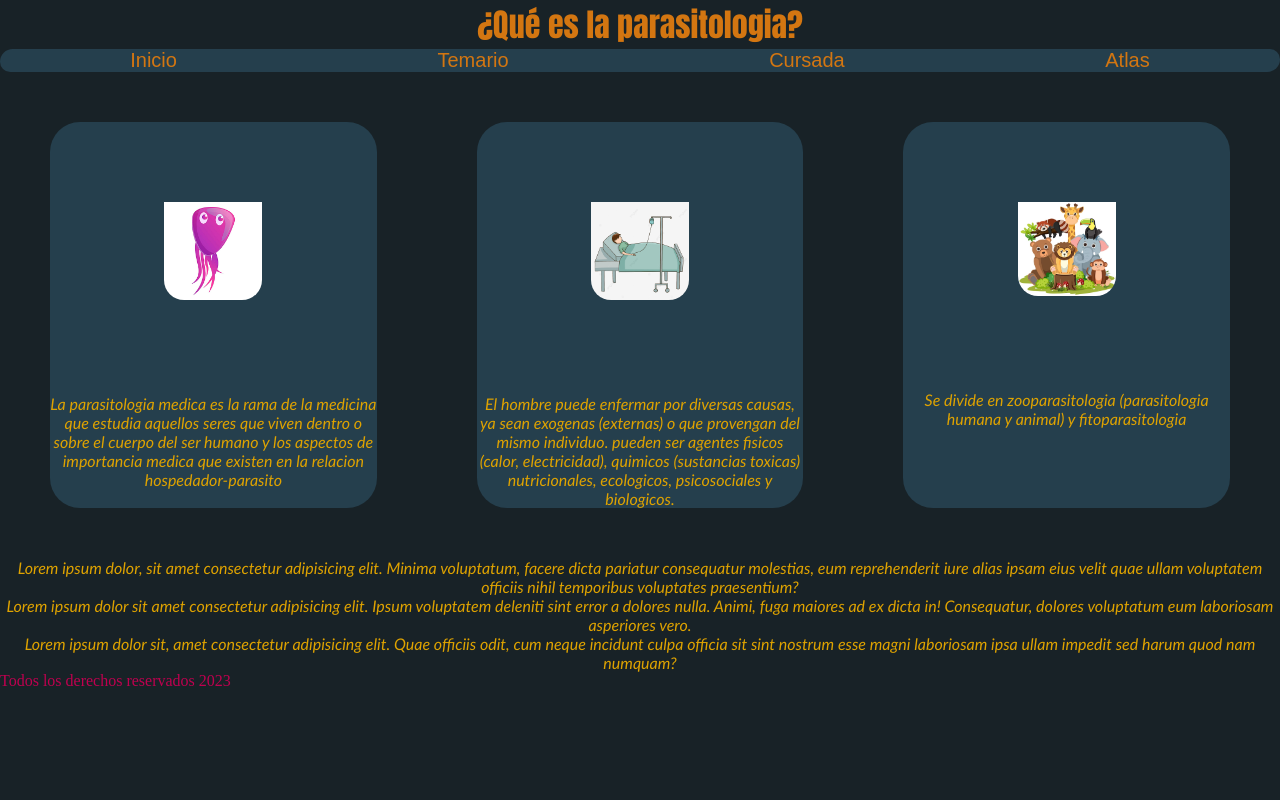
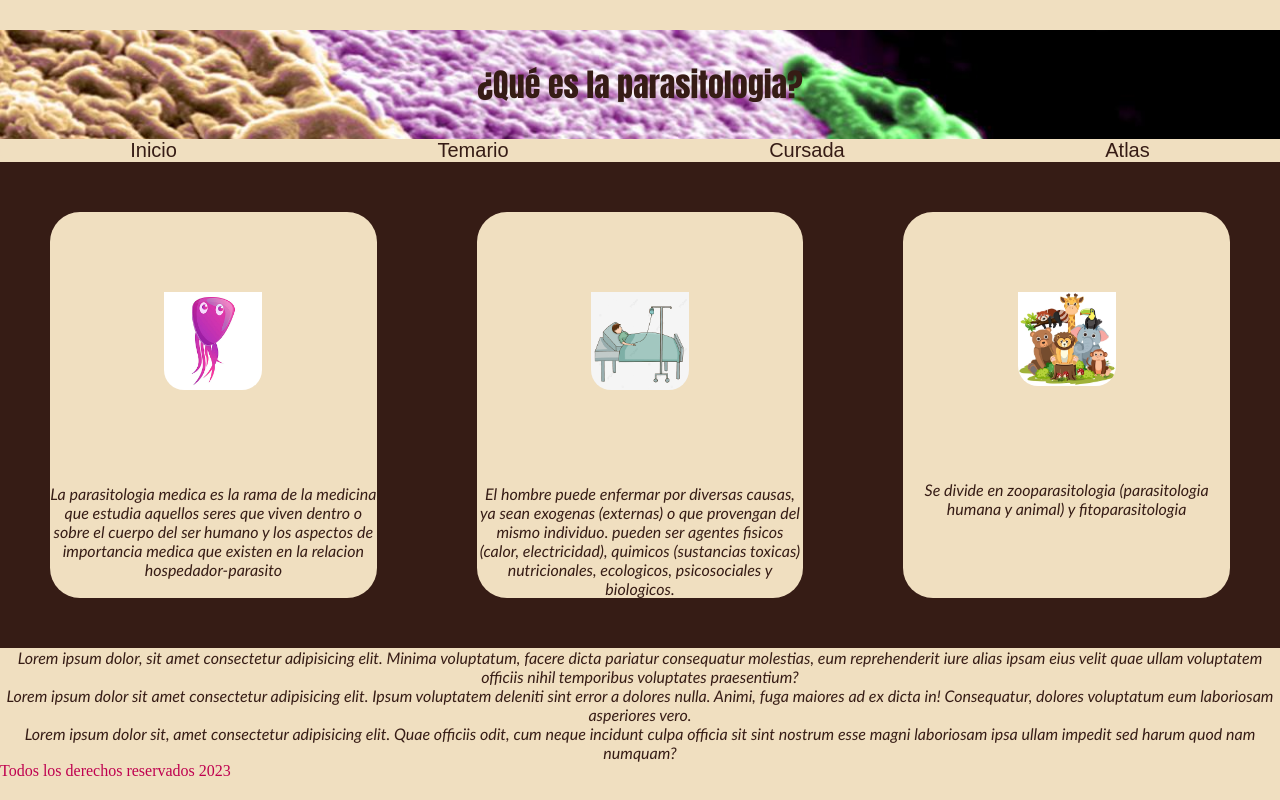
Before and after one commit to EstebanToledo452/PF-ToledoContreras, a website: page index.html in a window 1280 px wide. Drawn offline with Linux system fonts and the light colour scheme; files whose address does not match are found by name.

Commit message:
agregado sass y colores

```diff
--- /dev/null
+++ b/sass/main.scss
@@ -0,0 +1,13 @@
+header {
+    margin: 15px;
+
+h1 {
+    font-family: impact, sans-serif;
+    font-weight: 200;
+    text-align: center;
+    color: #d37611;
+    border-radius: 60px;
+
+}
+
+}
--- a/style.css
+++ b/style.css
@@ -13,7 +13,7 @@
 /* BODY */
 
 body {
-    background-color: #182227;
+    background-color: #f0dfc0;
 
 
 }
@@ -22,7 +22,7 @@ body p {
     font-family: 'Trebuchet MS', 'Lucida Sans Unicode', 'Lucida Grande', 'Lucida Sans', Arial, sans-serif;
     font-style: oblique;
     text-align: center;
-    color: #dfa300;
+    color: #361c15  ;
 }
 
 body nav {
@@ -35,7 +35,7 @@ display: inline-block;
 }
 
 body nav ul a {
-    color: #d37611;
+    color: #361c15;
     text-decoration: none;
     font-size: 20px;
     font-family: sans-serif;
@@ -94,7 +94,7 @@ header p {
     font-family: 'Trebuchet MS', 'Lucida Sans Unicode', 'Lucida Grande', 'Lucida Sans', Arial, sans-serif;
     font-style: oblique;
     text-align: center;
-    color: #dfa300;
+    color: #361c15;
 
 }
 
@@ -114,11 +114,19 @@ header img {
     flex-direction: row;
     justify-content: center;
     justify-content: space-around ;
-    background-color: #253f4d;
-    border-radius: 500px 400px;
+    background-color: #f0dfc0;
+    border-radius: 12px 11px;
 
+}
 
-
+.NavigationTwo{
+    display: flex;
+    flex-direction: row;
+    justify-content: center;
+    justify-content: space-around ;
+    background-color: #361c15;
+    border-radius: 12px 11px;
+    text-decoration-color: #f0dfc0;
 }
 
 .CajitasUwu{
@@ -128,7 +136,7 @@ header img {
     column-gap: 100px;
     row-gap: 50px;
     padding: 50px;
-    background-color: #182227;
+    background-color: #361c15;
 }
 
 .flexor{
@@ -136,7 +144,7 @@ header img {
     display:flexbox;
     align-items: center;
     justify-content: center;
-    background-color: #253f4d;
+    background-color: #f0dfc0;
     border-radius: 30px;
     size-adjust: 1fr;
 }
@@ -156,9 +164,15 @@ header img {
 
 .titulo-para {
     font-family: impact, sans-serif;
-    font-weight: 200;
+    font-weight: 500;
     text-align: center;
-    color: #d37611;
+    color:#361c15;
+    margin-top: 30px;
+    padding: 30px 28px;
+    background-image: url("../Proyecto/img/microorganismos-bucales7.jpg");
+    background-size: cover;
+    background-attachment: fixed;
+
 
 }
 
```
Also changed, not shown: package.json (added, +15 -0 lines), pages/temario.html (+1 -1 lines), img/microorganismos-bucales7.jpg (added), img/publicacion_img_024.jpg (added), 1 other file.
